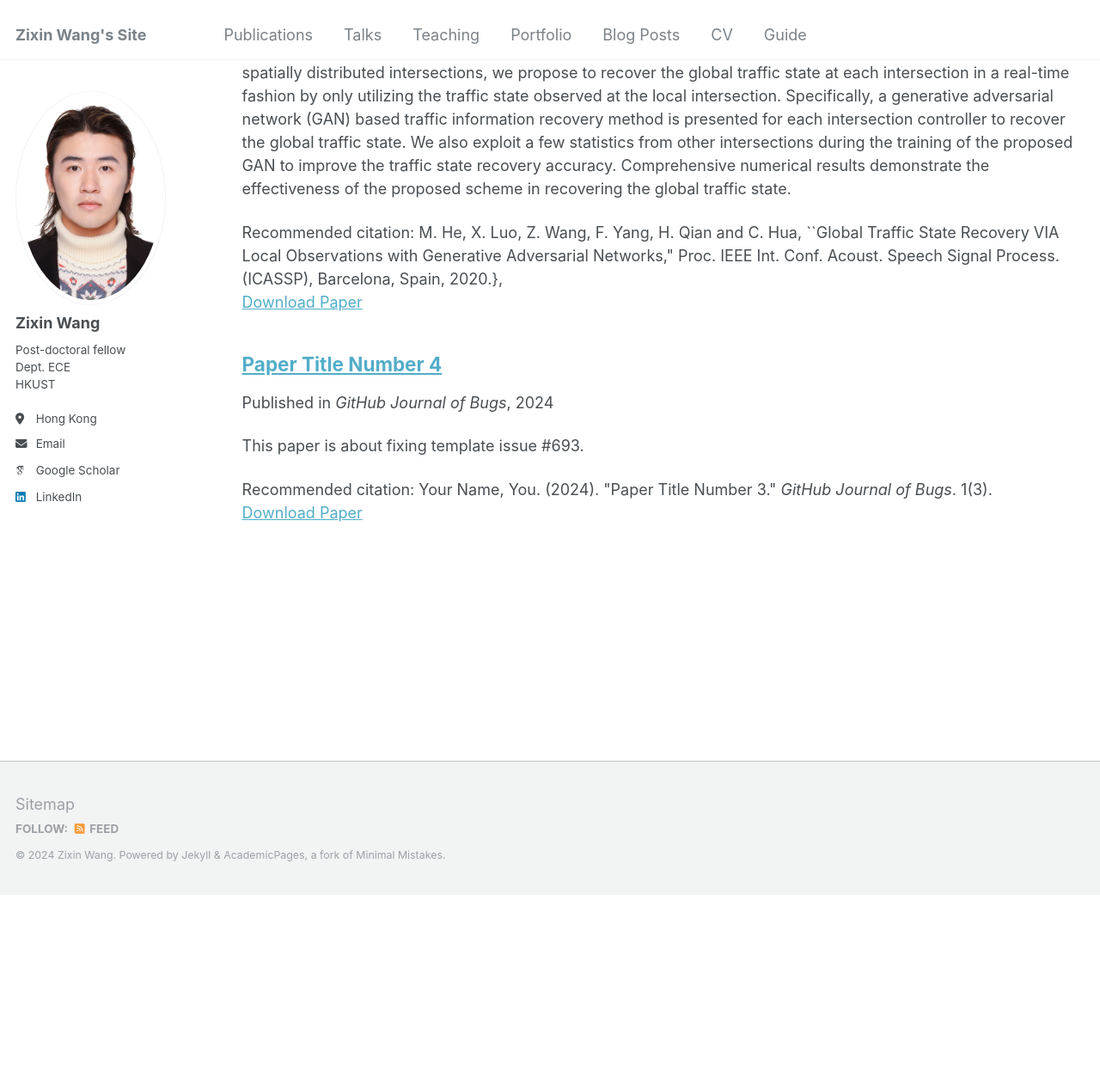
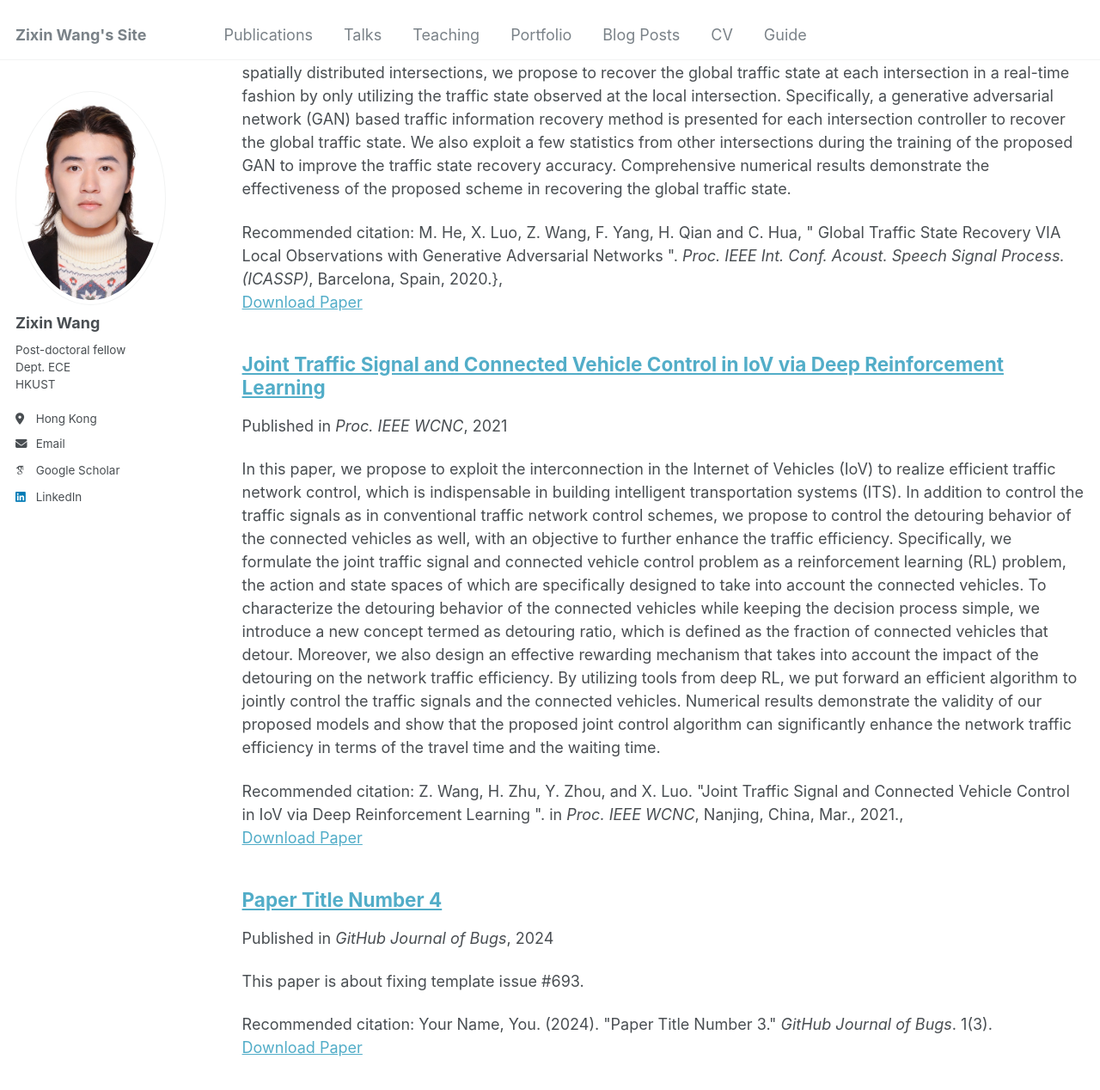
Before and after one commit to eewangzx/eewangzx.github.io, a Jekyll site: the page built from _pages/collection-archive.html, in a window 1280 px wide and 1400 px high, scrolled down 2122 px. Shown: the top 1268 px of the window at 86% size. Built offline with Jekyll 4.4.1, drawn with Linux system fonts in a browser that asks for light colours; some web fonts are replaced; before the commit the page ends 3163 px from its top, so only the background shows below that.

Commit message:
some fixs

```diff
--- /dev/null
+++ b/_publications/WCNC2021.md
@@ -0,0 +1,15 @@
+---
+title: "Joint Traffic Signal and Connected Vehicle Control in IoV via Deep Reinforcement Learning"
+collection: publications
+category: conference
+permalink: /publication/WCNC2021
+# excerpt: 'This paper is about the number 1. The number 2 is left for future work.'
+date: 2021-5-05
+venue: 'Proc. IEEE WCNC'
+# slidesurl: 'http://academicpages.github.io/files/slides1.pdf'
+paperurl: 'https://ieeexplore.ieee.org/abstract/document/9417262'
+citation: 'Z. Wang, H. Zhu, Y. Zhou, and X. Luo. &quot;Joint Traffic Signal and Connected Vehicle Control in IoV via Deep Reinforcement Learning &quot;. in  <i>Proc. IEEE WCNC</i>, Nanjing, China, Mar., 2021.,'
+
+---
+
+In this paper, we propose to exploit the interconnection in the Internet of Vehicles (IoV) to realize efficient traffic network control, which is indispensable in building intelligent transportation systems (ITS). In addition to control the traffic signals as in conventional traffic network control schemes, we propose to control the detouring behavior of the connected vehicles as well, with an objective to further enhance the traffic efficiency. Specifically, we formulate the joint traffic signal and connected vehicle control problem as a reinforcement learning (RL) problem, the action and state spaces of which are specifically designed to take into account the connected vehicles. To characterize the detouring behavior of the connected vehicles while keeping the decision process simple, we introduce a new concept termed as detouring ratio, which is defined as the fraction of connected vehicles that detour. Moreover, we also design an effective rewarding mechanism that takes into account the impact of the detouring on the network traffic efficiency. By utilizing tools from deep RL, we put forward an efficient algorithm to jointly control the traffic signals and the connected vehicles. Numerical results demonstrate the validity of our proposed models and show that the proposed joint control algorithm can significantly enhance the network traffic efficiency in terms of the travel time and the waiting time.
```
Also changed, not shown: _publications/ICASSP2020.md (renamed from _publications/2009-10-01-paper-title-number-1.md, +3 -3 lines).
